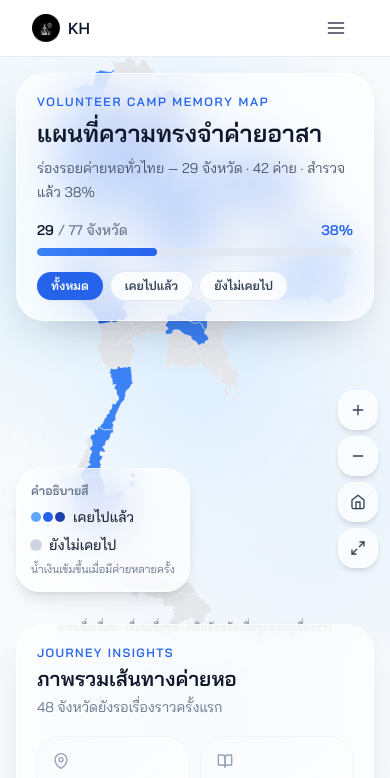
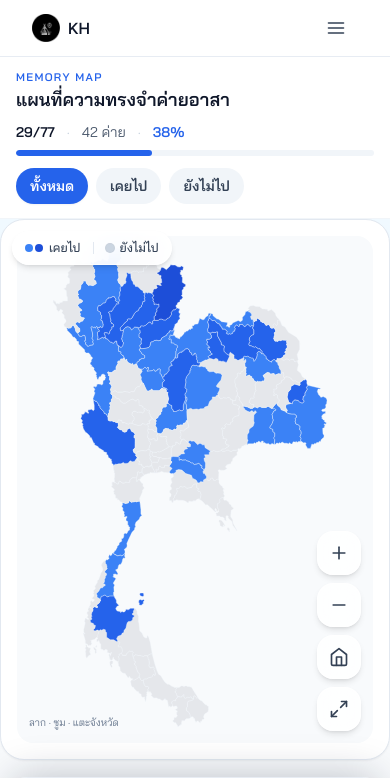
Before and after one commit to KH-Club/KHWebpage, a React (Vite) app: page /map in a window 390 px wide. Shown: the top 778 px of the page. Built offline with nearby package versions, Linux system fonts and the light colour scheme.

Commit message:
feat(map): map-first mobile app layout
Separate mobile experience: compact summary, 60svh map, legend chip, 44px controls, snap bottom sheet.

```diff
--- a/src/pages/Mappage/components/MapControls.tsx
+++ b/src/pages/Mappage/components/MapControls.tsx
@@ -8,10 +8,9 @@ interface MapControlsProps {
 	onReset: () => void
 	onFit: () => void
 	className?: string
+	/** Touch-friendly 44px targets for mobile map app layout */
+	touchFriendly?: boolean
 }
-
-const controlClass =
-	"grid h-10 w-10 place-items-center rounded-2xl border border-white/50 bg-white/70 text-slate-700 shadow-md backdrop-blur-md transition hover:bg-white hover:text-blue-600 focus:outline-none focus-visible:ring-2 focus-visible:ring-blue-500"
 
 export const MapControls = memo(function MapControls({
 	onZoomIn,
@@ -19,13 +18,22 @@ export const MapControls = memo(function MapControls({
 	onReset,
 	onFit,
 	className,
+	touchFriendly = false,
 }: MapControlsProps) {
+	const controlClass = cn(
+		"place-items-center rounded-2xl border border-white/60 bg-white/85 text-slate-700 shadow-md backdrop-blur-md transition hover:bg-white hover:text-blue-600 focus:outline-none focus-visible:ring-2 focus-visible:ring-blue-500",
+		touchFriendly ? "grid h-11 w-11" : "grid h-10 w-10",
+	)
+
 	return (
 		<div
 			role="toolbar"
 			aria-label="ตัวควบคุมแผนที่"
 			className={cn(
-				"absolute bottom-20 right-3 z-20 flex flex-col gap-1.5 sm:bottom-24 sm:right-5",
+				"absolute z-20 flex flex-col gap-2",
+				touchFriendly
+					? "bottom-3 right-3"
+					: "bottom-20 right-3 sm:bottom-24 sm:right-5",
 				className,
 			)}
 		>
@@ -36,7 +44,7 @@ export const MapControls = memo(function MapControls({
 				aria-label="ขยายแผนที่"
 				title="ขยาย"
 			>
-				<FiPlus className="h-4 w-4" aria-hidden />
+				<FiPlus className="h-5 w-5" aria-hidden />
 			</button>
 			<button
 				type="button"
@@ -45,7 +53,7 @@ export const MapControls = memo(function MapControls({
 				aria-label="ย่อแผนที่"
 				title="ย่อ"
 			>
-				<FiMinus className="h-4 w-4" aria-hidden />
+				<FiMinus className="h-5 w-5" aria-hidden />
 			</button>
 			<button
 				type="button"
@@ -54,7 +62,7 @@ export const MapControls = memo(function MapControls({
 				aria-label="รีเซ็ตมุมมองแผนที่"
 				title="รีเซ็ต"
 			>
-				<FiHome className="h-4 w-4" aria-hidden />
+				<FiHome className="h-5 w-5" aria-hidden />
 			</button>
 			<button
 				type="button"
@@ -63,7 +71,7 @@ export const MapControls = memo(function MapControls({
 				aria-label="พอดีทั้งประเทศไทย"
 				title="พอดีทั้งประเทศ"
 			>
-				<FiMaximize2 className="h-4 w-4" aria-hidden />
+				<FiMaximize2 className="h-5 w-5" aria-hidden />
 			</button>
 		</div>
 	)
--- a/src/pages/Mappage/components/MapStageLegend.tsx
+++ b/src/pages/Mappage/components/MapStageLegend.tsx
@@ -3,11 +3,42 @@ import { cn } from "@/lib/utils"
 
 interface MapStageLegendProps {
 	className?: string
+	/** Compact chip for mobile map (minimal footprint) */
+	variant?: "default" | "chip"
 }
 
 export const MapStageLegend = memo(function MapStageLegend({
 	className,
+	variant = "default",
 }: MapStageLegendProps) {
+	if (variant === "chip") {
+		return (
+			<div
+				aria-label="คำอธิบายแผนที่"
+				className={cn(
+					"inline-flex items-center gap-3 rounded-full border border-white/70 bg-white/90 px-3 py-2 text-xs font-medium text-slate-700 shadow-md backdrop-blur-md",
+					className,
+				)}
+			>
+				<span className="inline-flex items-center gap-1.5">
+					<span className="flex items-center gap-0.5" aria-hidden>
+						<span className="h-2 w-2 rounded-full bg-blue-500" />
+						<span className="h-2 w-2 rounded-full bg-blue-700" />
+					</span>
+					เคยไป
+				</span>
+				<span className="h-3 w-px bg-slate-200" aria-hidden />
+				<span className="inline-flex items-center gap-1.5">
+					<span
+						className="h-2 w-2 rounded-full bg-slate-300 ring-1 ring-slate-400/50"
+						aria-hidden
+					/>
+					ยังไม่ไป
+				</span>
+			</div>
+		)
+	}
+
 	return (
 		<div
 			aria-label="คำอธิบายแผนที่"
--- /dev/null
+++ b/src/pages/Mappage/components/MobileMapExperience.tsx
@@ -0,0 +1,92 @@
+import { memo } from "react"
+import { MapMode, MapStats, ProvinceSummary, UnvisitedProvinceInfo } from "../types"
+import { JourneyInsights } from "./JourneyInsights"
+import { MapStageLegend } from "./MapStageLegend"
+import { MobileMapSummary } from "./MobileMapSummary"
+import { ProvinceArchiveList } from "./ProvinceArchiveList"
+import { ProvinceDetailSheet } from "./ProvinceDetailSheet"
+import { ThailandProvinceMap } from "./ThailandProvinceMap"
+
+interface MobileMapExperienceProps {
+	stats: MapStats
+	mapMode: MapMode
+	onMapModeChange: (mode: MapMode) => void
+	selectedProvinceId?: string
+	onSelectProvince: (provinceId: string) => void
+	selectedSummary?: ProvinceSummary
+	unvisitedProvince?: UnvisitedProvinceInfo
+	onClearSelection: () => void
+}
+
+/**
+ * Map-first mobile layout: summary → map → insights → explorer + snap sheet.
+ * No large floating cards over the map.
+ */
+export const MobileMapExperience = memo(function MobileMapExperience({
+	stats,
+	mapMode,
+	onMapModeChange,
+	selectedProvinceId,
+	onSelectProvince,
+	selectedSummary,
+	unvisitedProvince,
+	onClearSelection,
+}: MobileMapExperienceProps) {
+	const hasSelection = Boolean(selectedProvinceId)
+
+	return (
+		<div className="relative bg-[#F8FAFC] pb-[18svh]">
+			{/* Compact summary — never overlaps map */}
+			<MobileMapSummary
+				stats={stats}
+				mapMode={mapMode}
+				onMapModeChange={onMapModeChange}
+			/>
+
+			{/* Full-width map stage */}
+			<section
+				aria-label="เวทีแผนที่ความทรงจำ"
+				className="relative w-full bg-gradient-to-b from-sky-50 to-[#F8FAFC]"
+			>
+				<div className="relative w-full">
+					{/* Legend chip — top-left inside map, small footprint */}
+					<div className="pointer-events-none absolute left-3 top-3 z-20">
+						<div className="pointer-events-auto">
+							<MapStageLegend variant="chip" />
+						</div>
+					</div>
+
+					<ThailandProvinceMap
+						mobileApp
+						selectedProvinceId={selectedProvinceId}
+						onSelectProvince={onSelectProvince}
+						mapMode={mapMode}
+					/>
+				</div>
+			</section>
+
+			{/* Below fold — not competing with map */}
+			<section className="px-0 pb-4 pt-5">
+				<JourneyInsights stats={stats} />
+			</section>
+
+			<section className="mx-auto max-w-6xl px-4 pb-8">
+				<ProvinceArchiveList
+					selectedProvinceId={selectedProvinceId}
+					onSelectProvince={onSelectProvince}
+					statusFilter={mapMode}
+					onStatusFilterChange={onMapModeChange}
+					variant="explorer"
+				/>
+			</section>
+
+			{/* Always-on snap bottom sheet */}
+			<ProvinceDetailSheet
+				hasSelection={hasSelection}
+				summary={selectedSummary}
+				unvisitedProvince={unvisitedProvince}
+				onClearSelection={onClearSelection}
+			/>
+		</div>
+	)
+})
--- /dev/null
+++ b/src/pages/Mappage/components/MobileMapSummary.tsx
@@ -0,0 +1,104 @@
+import { memo } from "react"
+import { cn } from "@/lib/utils"
+import { MapMode, MapStats } from "../types"
+
+interface MobileMapSummaryProps {
+	stats: MapStats
+	mapMode: MapMode
+	onMapModeChange: (mode: MapMode) => void
+	className?: string
+}
+
+const modeChips: { mode: MapMode; label: string }[] = [
+	{ mode: "all", label: "ทั้งหมด" },
+	{ mode: "visited", label: "เคยไป" },
+	{ mode: "unvisited", label: "ยังไม่ไป" },
+]
+
+/**
+ * Compact summary above the map on mobile — does not overlay the map.
+ */
+export const MobileMapSummary = memo(function MobileMapSummary({
+	stats,
+	mapMode,
+	onMapModeChange,
+	className,
+}: MobileMapSummaryProps) {
+	const { visitedCount, campRecords, totalProvinces, explorePercent } = stats
+
+	return (
+		<section
+			aria-labelledby="mobile-map-title"
+			className={cn(
+				"border-b border-slate-100 bg-white px-4 py-3 shadow-sm",
+				className,
+			)}
+		>
+			<p className="text-[11px] font-semibold uppercase tracking-[0.12em] text-blue-600">
+				Memory Map
+			</p>
+			<h1
+				id="mobile-map-title"
+				className="mt-0.5 text-lg font-bold leading-snug text-slate-900"
+			>
+				แผนที่ความทรงจำค่ายอาสา
+			</h1>
+
+			<div className="mt-2.5 flex flex-wrap items-center gap-x-3 gap-y-1 text-sm text-slate-600">
+				<span className="font-semibold tabular-nums text-slate-900">
+					{visitedCount}/{totalProvinces}
+				</span>
+				<span className="text-slate-300" aria-hidden>
+					·
+				</span>
+				<span className="tabular-nums">{campRecords} ค่าย</span>
+				<span className="text-slate-300" aria-hidden>
+					·
+				</span>
+				<span className="font-semibold tabular-nums text-blue-600">
+					{explorePercent}%
+				</span>
+			</div>
+
+			<div
+				className="mt-2 h-1.5 overflow-hidden rounded-full bg-slate-100"
+				role="progressbar"
+				aria-valuenow={visitedCount}
+				aria-valuemin={0}
+				aria-valuemax={totalProvinces}
+				aria-label="ความคืบหน้าจังหวัดที่เคยไป"
+			>
+				<div
+					className="h-full rounded-full bg-blue-600 transition-all duration-300"
+					style={{ width: `${explorePercent}%` }}
+				/>
+			</div>
+
+			<div
+				role="group"
+				aria-label="ตัวกรองมุมมองแผนที่"
+				className="mt-3 flex gap-2 overflow-x-auto pb-0.5 [-ms-overflow-style:none] [scrollbar-width:none] [&::-webkit-scrollbar]:hidden"
+			>
+				{modeChips.map(({ mode, label }) => {
+					const active = mapMode === mode
+					return (
+						<button
+							key={mode}
+							type="button"
+							onClick={() => onMapModeChange(mode)}
+							aria-pressed={active}
+							className={cn(
+								"h-9 shrink-0 rounded-full px-3.5 text-sm font-semibold transition focus:outline-none focus-visible:ring-2 focus-visible:ring-blue-500",
+								active
+									? "bg-blue-600 text-white shadow-sm"
+									: "bg-slate-100 text-slate-700 hover:bg-slate-200",
+							)}
+						>
+							{label}
+						</button>
+					)
+				})}
+			</div>
+		</section>
+	)
+})
--- a/src/pages/Mappage/components/ThailandProvinceMap.tsx
+++ b/src/pages/Mappage/components/ThailandProvinceMap.tsx
@@ -24,6 +24,8 @@ interface ThailandProvinceMapProps {
 	mapMode?: MapMode
 	/** Borderless full-bleed map for the immersive stage */
 	immersive?: boolean
+	/** Mobile map-app layout: fixed height, 44px controls */
+	mobileApp?: boolean
 	className?: string
 }
 
@@ -80,6 +82,7 @@ export const ThailandProvinceMap = memo(function ThailandProvinceMap({
 	onSelectProvince,
 	mapMode = "all",
 	immersive = false,
+	mobileApp = false,
 	className,
 }: ThailandProvinceMapProps) {
 	const svgRef = useRef<SVGSVGElement>(null)
@@ -201,6 +204,7 @@ export const ThailandProvinceMap = memo(function ThailandProvinceMap({
 					onZoomOut={zoomOut}
 					onReset={resetView}
 					onFit={fitThailand}
+					touchFriendly={mobileApp}
 				/>
 				<ProvinceTooltip data={tooltip} />
 
@@ -209,9 +213,11 @@ export const ThailandProvinceMap = memo(function ThailandProvinceMap({
 					viewBox="0 0 1400 2500"
 					className={cn(
 						"mx-auto block w-full cursor-grab touch-none active:cursor-grabbing",
-						immersive
-							? "h-full min-h-[70vh]"
-							: "h-[64vh] min-h-[440px] sm:h-[72vh] sm:min-h-[560px] xl:h-[780px] xl:max-h-[780px]",
+						mobileApp
+							? "h-[min(60svh,560px)] min-h-[420px] max-h-[560px]"
+							: immersive
+								? "h-full min-h-[70vh]"
+								: "h-[64vh] min-h-[440px] sm:h-[72vh] sm:min-h-[560px] xl:h-[780px] xl:max-h-[780px]",
 					)}
 					onMouseLeave={clearTooltip}
 				>
@@ -331,7 +337,11 @@ export const ThailandProvinceMap = memo(function ThailandProvinceMap({
 					</g>
 				</svg>
 
-				{immersive ? (
+				{mobileApp ? (
+					<p className="pointer-events-none absolute bottom-3 left-3 z-10 max-w-[55%] text-left text-[10px] leading-4 text-slate-500">
+						ลาก · ซูม · แตะจังหวัด
+					</p>
+				) : immersive ? (
 					<p className="pointer-events-none absolute bottom-3 left-1/2 z-10 w-[min(100%-2rem,28rem)] -translate-x-1/2 text-center text-[11px] text-slate-500 sm:bottom-4 sm:text-xs">
 						ลากเพื่อเลื่อน · เลื่อนเพื่อซูม · คลิกจังหวัดเพื่อซูมและดูเรื่องราว
 					</p>
--- a/src/pages/Mappage/page.tsx
+++ b/src/pages/Mappage/page.tsx
@@ -1,4 +1,4 @@
-import { useCallback, useEffect, useMemo, useRef, useState } from "react"
+import { useCallback, useEffect, useMemo, useState } from "react"
 import { provinces } from "@/assets/data/provinces"
 import {
 	getMapStats,
@@ -7,15 +7,14 @@ import {
 } from "./data/campMapData"
 import { JourneyInsights } from "./components/JourneyInsights"
 import { MapStage } from "./components/MapStage"
+import { MobileMapExperience } from "./components/MobileMapExperience"
 import { ProvinceArchiveList } from "./components/ProvinceArchiveList"
-import { ProvinceDetailSheet } from "./components/ProvinceDetailSheet"
 import { useMediaQuery } from "./hooks/useMediaQuery"
 import { MapMode } from "./types"
 
 const MapPage = () => {
 	const [selectedProvinceId, setSelectedProvinceId] = useState<string>()
 	const [mapMode, setMapMode] = useState<MapMode>("all")
-	const mapSectionRef = useRef<HTMLElement>(null)
 	const isDesktop = useMediaQuery("(min-width: 1024px)")
 
 	const selectedSummary = selectedProvinceId
@@ -38,15 +37,6 @@ const MapPage = () => {
 		setSelectedProvinceId(undefined)
 	}, [])
 
-	const handleSheetOpenChange = useCallback(
-		(open: boolean) => {
-			if (!open) {
-				handleClearSelection()
-			}
-		},
-		[handleClearSelection],
-	)
-
 	useEffect(() => {
 		const handleKeyDown = (event: globalThis.KeyboardEvent) => {
 			if (event.key === "Escape") {
@@ -61,47 +51,37 @@ const MapPage = () => {
 		}
 	}, [handleClearSelection])
 
-	const hasSelection = Boolean(selectedProvinceId)
+	const shared = {
+		stats,
+		mapMode,
+		onMapModeChange: setMapMode,
+		selectedProvinceId,
+		onSelectProvince: setSelectedProvinceId,
+		selectedSummary,
+		unvisitedProvince,
+		onClearSelection: handleClearSelection,
+	}
 
 	return (
 		<div
 			className="min-h-screen bg-[#F8FAFC]"
 			style={{
 				backgroundImage:
-					"radial-gradient(ellipse 100% 40% at 50% 0%, rgba(191,219,254,0.4) 0%, transparent 55%)",
+					"radial-gradient(ellipse 100% 40% at 50% 0%, rgba(191,219,254,0.35) 0%, transparent 55%)",
 			}}
 		>
-			{/* 1–5: Immersive map stage with floating overlays */}
-			<section ref={mapSectionRef} className="relative w-full">
-				<MapStage
-					stats={stats}
-					mapMode={mapMode}
-					onMapModeChange={setMapMode}
-					selectedProvinceId={selectedProvinceId}
-					onSelectProvince={setSelectedProvinceId}
-					selectedSummary={selectedSummary}
-					unvisitedProvince={unvisitedProvince}
-					onClearSelection={handleClearSelection}
-				/>
+			{!isDesktop ? (
+				<MobileMapExperience {...shared} />
+			) : (
+				<>
+					<section className="relative w-full">
+						<MapStage {...shared} />
 					</section>
 
-			{/* Mobile / tablet: bottom sheet story (desktop uses floating MapStoryCard) */}
-			{!isDesktop ? (
-				<ProvinceDetailSheet
-					open={hasSelection}
-					onOpenChange={handleSheetOpenChange}
-					summary={selectedSummary}
-					unvisitedProvince={unvisitedProvince}
-					onClearSelection={handleClearSelection}
-				/>
-			) : null}
-
-			{/* 6: Journey Insights */}
 					<section className="relative z-10 -mt-6 pb-6 sm:-mt-8 sm:pb-8">
 						<JourneyInsights stats={stats} />
 					</section>
 
-			{/* 7: Province Explorer */}
 					<section className="relative z-10 mx-auto max-w-6xl px-4 pb-16 sm:px-6">
 						<ProvinceArchiveList
 							selectedProvinceId={selectedProvinceId}
@@ -111,6 +91,8 @@ const MapPage = () => {
 							variant="explorer"
 						/>
 					</section>
+				</>
+			)}
 		</div>
 	)
 }
```
Also changed, not shown: src/pages/Mappage/components/ProvinceDetailSheet.tsx (+61 -17 lines). Lines whose indentation alone changed are shown as unchanged.
